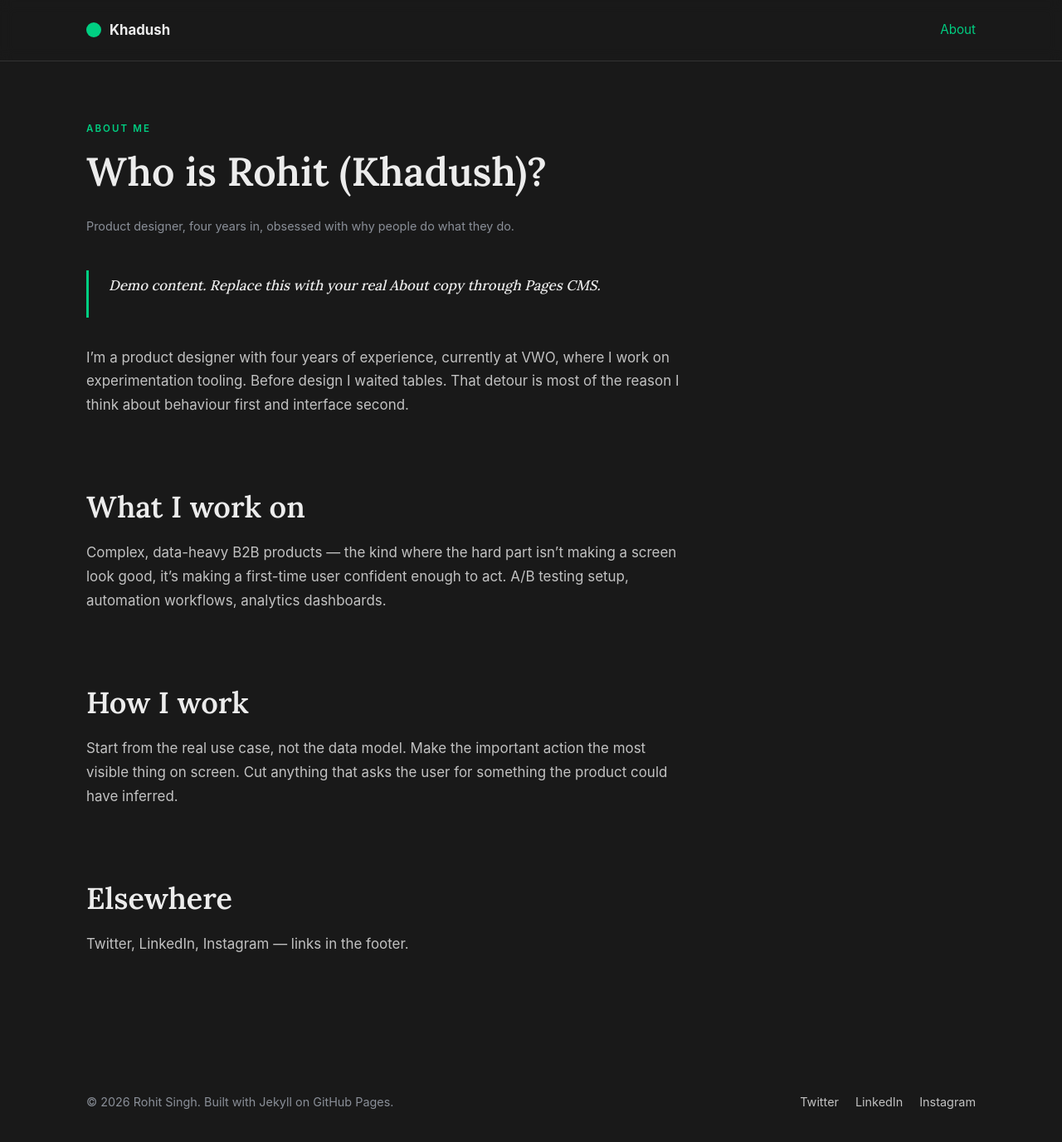
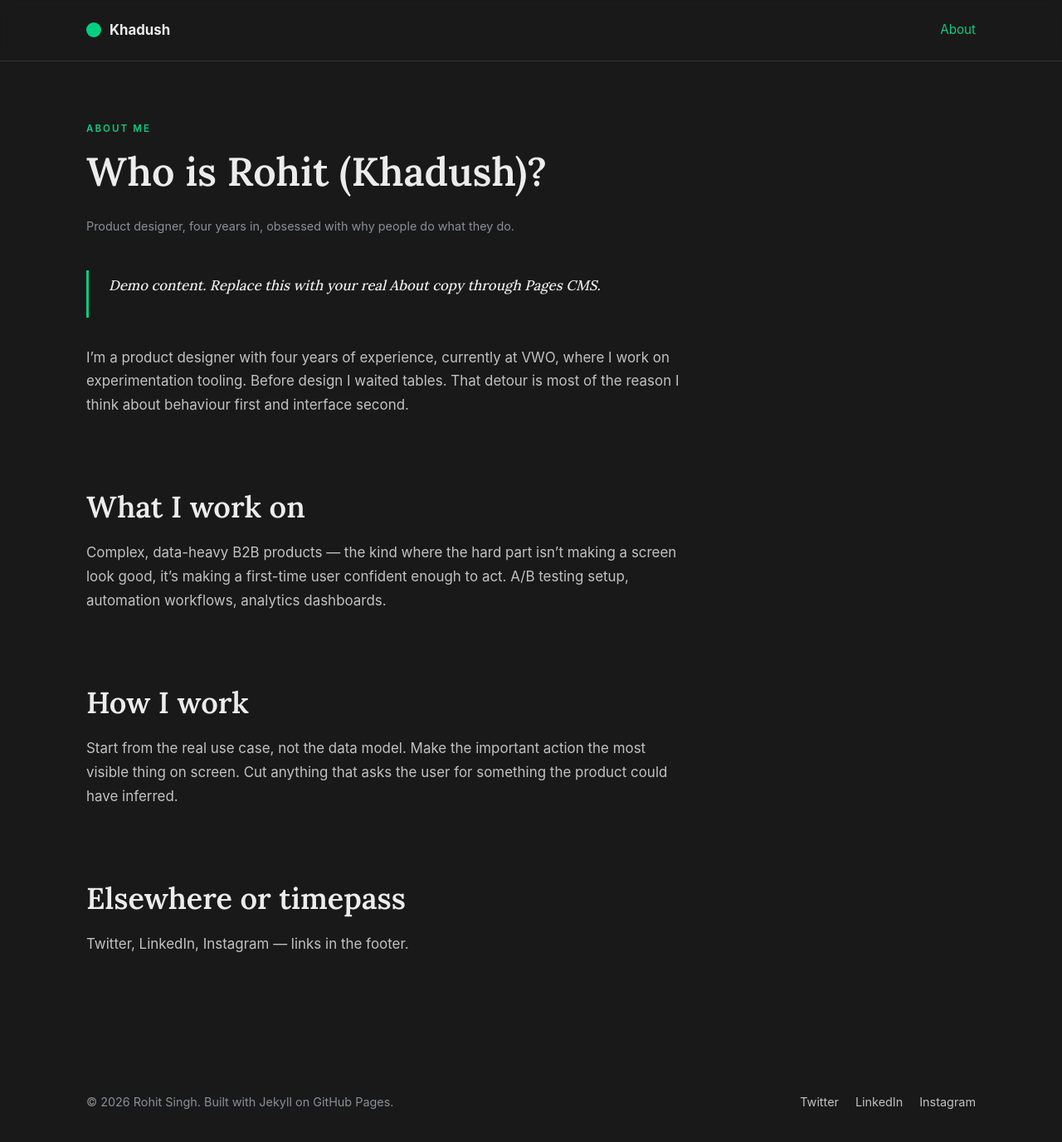
Before and after one commit to khadushrohit/khadushrohit.github.io, a Jekyll site: the page built from about.md, in a window 1280 px wide and 1398 px high. Shown: the top 1377 px of the window at 83% size. Built offline with Jekyll 4.4.1, drawn with Linux system fonts in a browser that asks for light colours.

Commit message:
Update Pages “about”

```diff
--- a/about.md
+++ b/about.md
@@ -1,9 +1,9 @@
 ---
-layout: page
 title: Who is Rohit (Khadush)?
-permalink: /about/
 eyebrow: About me
 description: Product designer, four years in, obsessed with why people do what they do.
+layout: page
+permalink: /about/
 ---
 
 > Demo content. Replace this with your real About copy through Pages CMS.
@@ -18,6 +18,6 @@ Complex, data-heavy B2B products — the kind where the hard part isn't making a
 
 Start from the real use case, not the data model. Make the important action the most visible thing on screen. Cut anything that asks the user for something the product could have inferred.
 
-## Elsewhere
+## Elsewhere or timepass
 
 Twitter, LinkedIn, Instagram — links in the footer.
```
